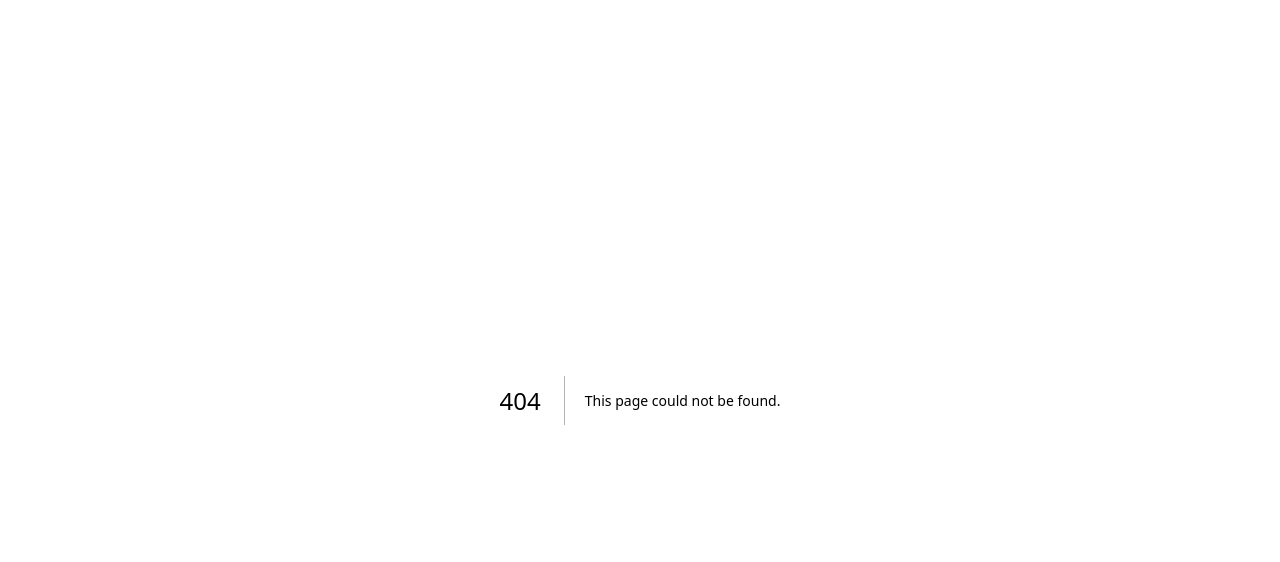
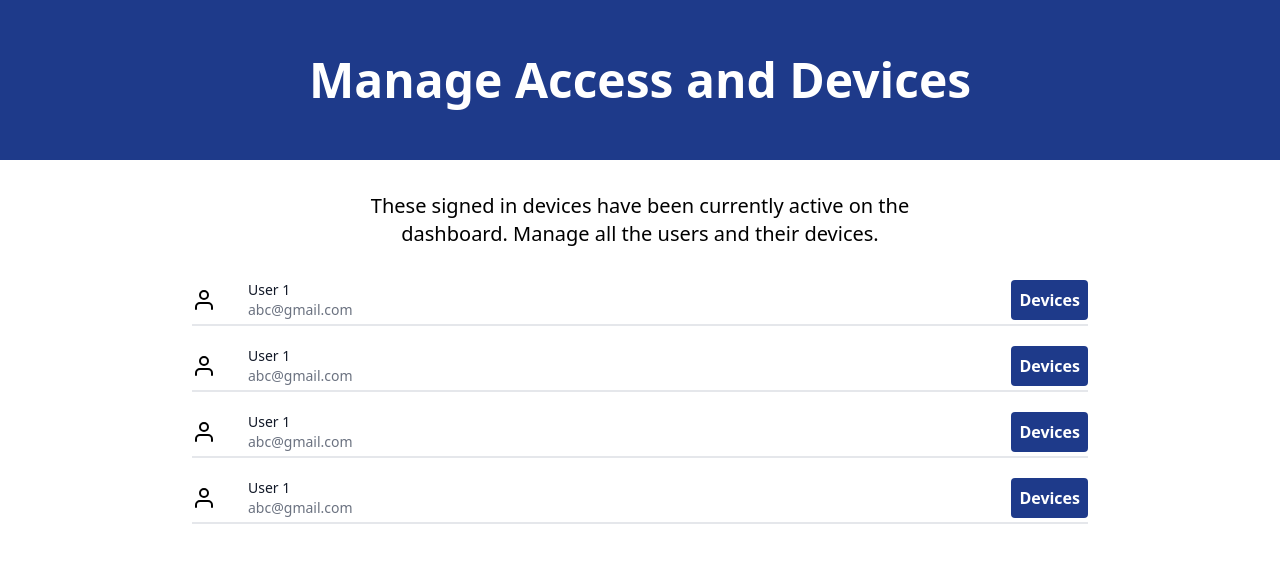
Before and after one commit to Mahikagarg09/Secure-Account-Dashboard-with-Real-Time-Monitoring, a Next.js app in the folder client/: page /dashboard/admin in a window 1280 px wide. Before the commit this address had no page. Shown: the top 562 px of the page. Built offline with nearby package versions, Linux system fonts and the light colour scheme.

Commit message:
dashboard

```diff
--- a/client/app/components/Register.tsx
+++ b/client/app/components/Register.tsx
@@ -35,7 +35,7 @@ const Register: React.FC = () => {
         // const user_id = response.data.data.userId;
 
         // router.push(`/verify?userId=${user_id}`);
-        router.push('/user');
+        router.push('dashboard/user');
 
     } catch (error) {
         if (axios.isAxiosError(error)) {
--- /dev/null
+++ b/client/app/dashboard/admin/page.tsx
@@ -0,0 +1,52 @@
+"use client";
+interface listItem {
+  username: string;
+  useremail: string;
+}
+
+const listData: listItem[] = [
+  { username: "User 1", useremail: "abc@gmail.com" },
+  { username: "User 1", useremail: "abc@gmail.com" },
+  { username: "User 1", useremail: "abc@gmail.com" },
+  { username: "User 1", useremail: "abc@gmail.com" },
+];
+const Page: React.FC = () => {
+  return (
+    <>
+      <div className="text-center text-xl mt-8 mb-8 flex justify-center">
+        <div className="md:w-[50%]">
+          These signed in devices have been currently active on the dashboard.
+          Manage all the users and their devices.
+        </div>
+      </div>
+      <div className="flex justify-center items-center m-auto">
+        <ul className="md:w-[70%] w-[90%]">
+          {listData.map((item, index) => (
+            <li className="pb-3 sm:pb-4" key={index}>
+              <div className="flex items-center space-x-8 rtl:space-x-reverse">
+                <div className="flex-shrink-0">
+                  {/* <img className="w-8 h-8 rounded-full" src="/docs/images/people/profile-picture-1.jpg" alt="Neil image"> */}
+                  <svg className="feather feather-user" fill="none" height="24" stroke="currentColor" stroke-linecap="round" stroke-linejoin="round" stroke-width="2" viewBox="0 0 24 24" width="24" xmlns="http://www.w3.org/2000/svg"><path d="M20 21v-2a4 4 0 0 0-4-4H8a4 4 0 0 0-4 4v2"/><circle cx="12" cy="7" r="4"/></svg>
+                </div>
+                <div className="flex-1 min-w-0">
+                  <p className="text-sm font-medium text-gray-900 truncate">
+                    {item.username}
+                  </p>
+                  <p className="text-sm text-gray-500 truncate ">
+                    {item.useremail}
+                  </p>
+                </div>
+                <button className="inline-flex items-center text-base font-semibold text-white rounded p-2 bg-blue-900">
+                  Devices
+                </button>
+              </div>
+              <div className="border border-gray-200 my-1"></div>
+            </li>
+          ))}
+        </ul>
+      </div>
+    </>
+  );
+};
+
+export default Page;
--- /dev/null
+++ b/client/app/dashboard/layout.tsx
@@ -0,0 +1,10 @@
+export default function layout({ children }) {
+    return (
+        <>
+          <div className="text-center font-bold text-5xl my-0 py-14 bg-blue-900 text-white">
+            Manage Access and Devices
+          </div>
+          <div>{children}</div>
+        </>
+    )
+}
--- a/client/app/user/page.tsx
+++ b/client/app/dashboard/user/page.tsx
@@ -14,9 +14,6 @@ const gridData: GridItem[] = [
 const Page: React.FC = () => {
   return (
     <>
-      <div className="text-center font-bold text-5xl my-0 py-14 bg-blue-900 text-white">
-        Manage Access and Devices
-      </div>
       <div className="text-center text-xl mt-8 mb-8 flex justify-center">
         <div className="md:w-[50%]">
           These signed in devices have been currently active on this account.
--- a/client/app/verify/page.tsx
+++ b/client/app/verify/page.tsx
@@ -24,7 +24,7 @@ const Page: React.FC = () => {
             if (status === 'VERIFIED') {
                 // Navigate to home page after successful verification
                 console.log("yes")
-                router.push('/user');
+                router.push('/dashboard/user');
             }
         } catch (error) {
             setError(error.response?.data?.message || "An error occurred");
```
